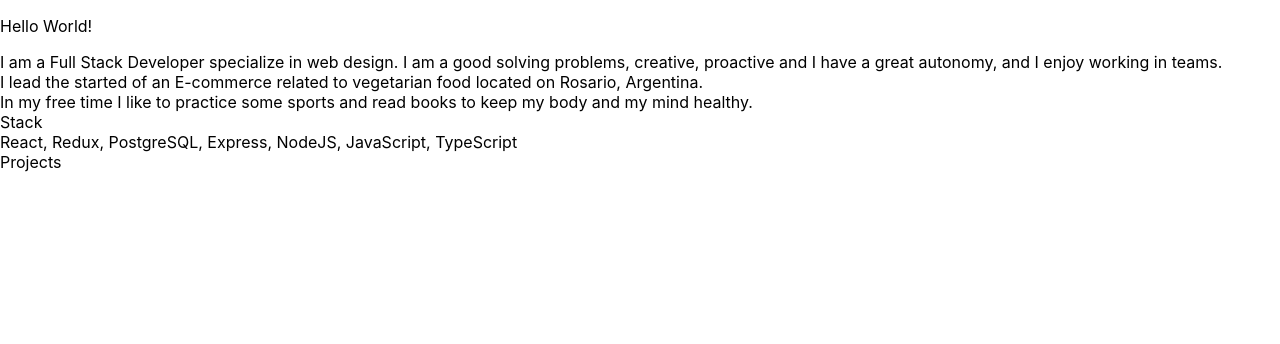
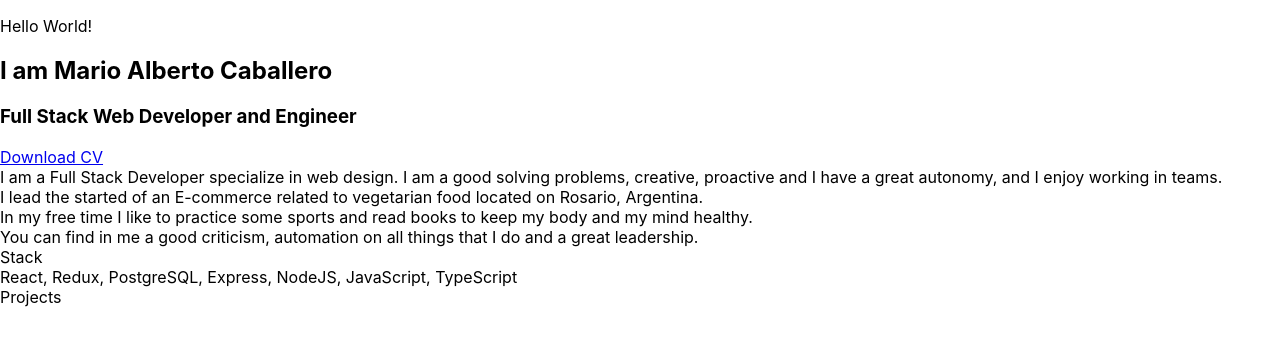
Before and after one commit to marioacaballero/portfolio, a React (Create React App) app: page / in a window 1280 px wide. Shown: the top 344 px of the page. Built offline with nearby package versions, Linux system fonts and the light colour scheme.

Commit message:
fix text and organization in about component

```diff
--- a/src/components/About/About.jsx
+++ b/src/components/About/About.jsx
@@ -3,17 +3,25 @@ import React from 'react';
 
 function About() {
   return (
-    <div>
-      I am a Full Stack Developer specialize in web design. I am a good solving
-      problems, creative, proactive and I have a great autonomy, and I enjoy
-      working in teams.
-      <br />
-      I lead the started of an E-commerce related to vegetarian food located on
-      Rosario, Argentina.
-      <br />
-      In my free time I like to practice some sports and read books to keep my
-      body and my mind healthy.
-    </div>
+    <main>
+      <h2>I am Mario Alberto Caballero</h2>
+      <h3>Full Stack Web Developer and Engineer</h3>
+      <a href="/">Download CV</a>
+      <section>
+        I am a Full Stack Developer specialize in web design. I am a good
+        solving problems, creative, proactive and I have a great autonomy, and I
+        enjoy working in teams.
+        <br />
+        I lead the started of an E-commerce related to vegetarian food located
+        on Rosario, Argentina.
+        <br />
+        In my free time I like to practice some sports and read books to keep my
+        body and my mind healthy.
+        <br />
+        You can find in me a good criticism, automation on all things that I do
+        and a great leadership.
+      </section>
+    </main>
   );
 }
 
```
